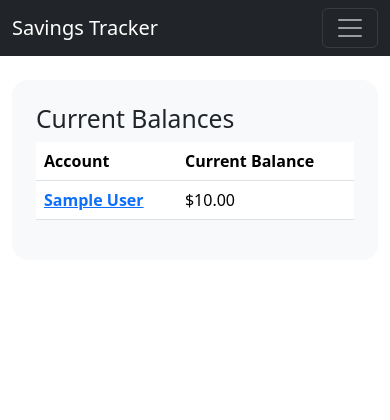
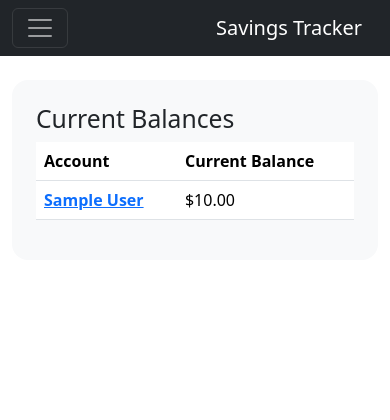
Before and after one commit to kvecchione/savings-tracker, a Django app: page / in a window 390 px wide. Shown: the top 420 px of the page. Run offline with Django 4.2, Linux system fonts and the light colour scheme; tables that the repository leaves empty hold one stand-in row (values such as "Sample post"); some libraries are stand-ins or nearby versions.

Commit message:
Update navigation and mobile scaling

```diff
--- a/savings_tracker/templates/base.html
+++ b/savings_tracker/templates/base.html
@@ -12,6 +12,7 @@
 
     <link rel="stylesheet" href="{% static 'css/style.css' %}">
     <link rel="shortcut icon" type="image/png" href="{% static 'favicon.ico' %}"/>
+    <meta name="viewport" content="width=device-width, initial-scale=1">
 
     </head>
 <body>
--- a/savings_tracker/templates/nav.html
+++ b/savings_tracker/templates/nav.html
@@ -1,9 +1,9 @@
 <nav class="navbar navbar-expand-lg navbar-dark bg-dark">
     <div class="container-fluid">
-        <a href="#" class="navbar-brand">Savings Tracker</a>
         <button type="button" class="navbar-toggler" data-bs-toggle="collapse" data-bs-target="#navbarCollapse">
             <span class="navbar-toggler-icon"></span>
         </button>
+        <a href="#" class="navbar-brand">Savings Tracker</a>
         <div class="collapse navbar-collapse" id="navbarCollapse">
             <div class="navbar-nav">
                 <a href="/" class="nav-item nav-link">Home</a>
```
